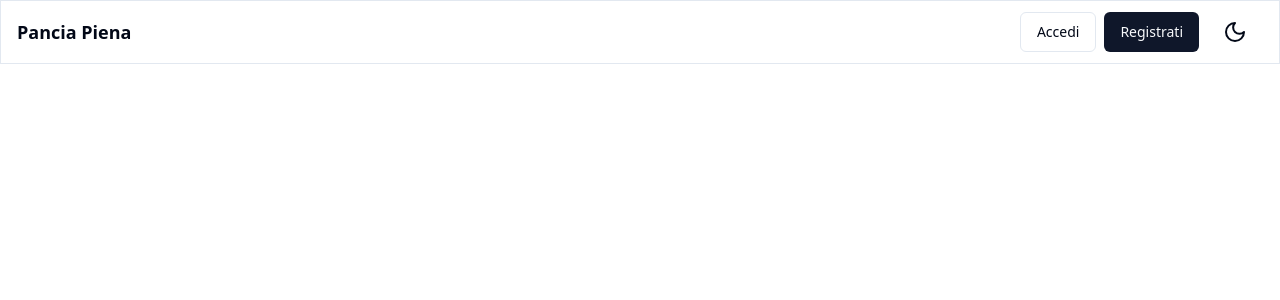
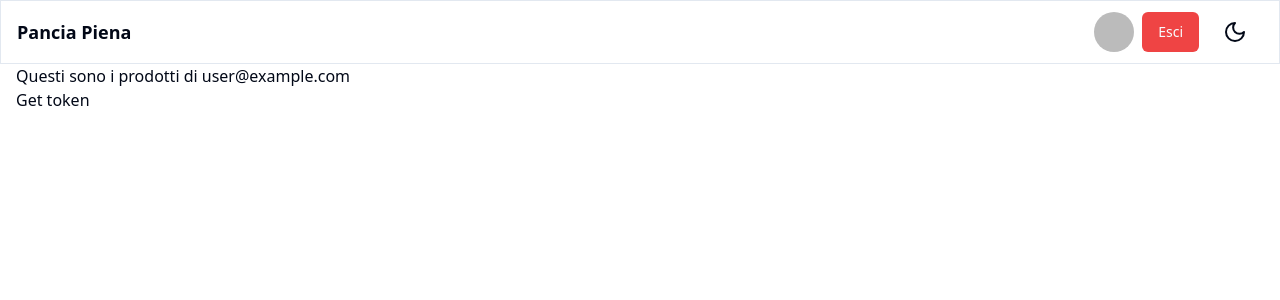
Before and after one commit to peppemig/pancia-piena-fe, a React (Vite) app: page /products in a window 1280 px wide. Shown: the top 300 px of the page. Built offline with nearby package versions, Linux system fonts and the light colour scheme; no server answers; sample sign-in values are in the browser's storage.

Commit message:
added firebase hooks + protected routes

```diff
--- a/package.json
+++ b/package.json
@@ -11,6 +11,7 @@
   },
   "dependencies": {
     "@hookform/resolvers": "^3.3.2",
+    "@radix-ui/react-avatar": "^1.0.4",
     "@radix-ui/react-label": "^2.0.2",
     "@radix-ui/react-navigation-menu": "^1.1.4",
     "@radix-ui/react-separator": "^1.0.3",
@@ -22,6 +23,7 @@
     "lucide-react": "^0.290.0",
     "react": "^18.2.0",
     "react-dom": "^18.2.0",
+    "react-firebase-hooks": "^5.1.1",
     "react-hook-form": "^7.47.0",
     "react-icons": "^4.11.0",
     "react-router-dom": "^6.17.0",
--- a/src/App.tsx
+++ b/src/App.tsx
@@ -4,16 +4,29 @@ import Login from "./pages/Login";
 import Navbar from "./components/navbar/Navbar";
 import Register from "./pages/Register";
 import { ThemeProvider } from "./components/ThemeProvider";
+import { useAuthState } from "react-firebase-hooks/auth";
+import { auth } from "./config/firebaseConfig";
+import LoadingState from "./components/LoadingState";
+import Products from "./pages/Products";
 
 function App() {
+  const [user, loading] = useAuthState(auth);
+  //console.log("LOADING: " + loading);
+  //console.log("USER: " + JSON.stringify(user));
+
+  if (loading) {
+    return <LoadingState />;
+  }
+
   return (
     <ThemeProvider defaultTheme="light" storageKey="vite-ui-theme">
       <BrowserRouter>
-        <Navbar />
+        <Navbar user={user} />
         <Routes>
           <Route path="/" element={<Home />} />
           <Route path="/login" element={<Login />} />
           <Route path="/register" element={<Register />} />
+          <Route path="/products" element={<Products user={user} />} />
         </Routes>
       </BrowserRouter>
     </ThemeProvider>
--- /dev/null
+++ b/src/components/LoadingState.tsx
@@ -0,0 +1,15 @@
+import { Loader2 } from "lucide-react";
+
+export const Icons = {
+  spinner: Loader2,
+};
+
+const LoadingState = () => {
+  return (
+    <div className="fixed top-0 right-0 left-0 bottom-0 flex items-center justify-center">
+      <Icons.spinner className="h-20 w-20 animate-spin" />
+    </div>
+  );
+};
+
+export default LoadingState;
--- a/src/components/navbar/Navbar.tsx
+++ b/src/components/navbar/Navbar.tsx
@@ -4,13 +4,27 @@ import {
   NavigationMenuList,
 } from "@/components/ui/navigation-menu";
 import { Button } from "@/components/ui/button";
+import { Avatar, AvatarFallback, AvatarImage } from "@/components/ui/avatar";
 import { Moon, Sun } from "lucide-react";
 import { buttonVariants } from "@/components/ui/button";
-import { Link } from "react-router-dom";
+import { Link, useNavigate } from "react-router-dom";
 import { useTheme } from "../ThemeProvider";
+import { logOut } from "../../config/firebaseConfig";
+import { User } from "firebase/auth";
 
-const Navbar = () => {
+type NavbarProps = {
+  user: User | null | undefined;
+};
+
+const Navbar = ({ user }: NavbarProps) => {
   const { theme, setTheme } = useTheme();
+  const navigate = useNavigate();
+
+  const onLogout = () => {
+    logOut();
+    navigate("/");
+  };
+
   return (
     <div className="w-full border h-16 flex items-center justify-center">
       <div className="container-custom flex justify-between items-center">
@@ -19,6 +33,26 @@ const Navbar = () => {
         </Link>
         <NavigationMenu>
           <NavigationMenuList className="flex gap-1">
+            {user ? (
+              <>
+                <NavigationMenuItem>
+                  <Avatar>
+                    <AvatarImage
+                      src={user.photoURL === null ? "" : user.photoURL}
+                    />
+                    <AvatarFallback>
+                      {user.email?.charAt(0).toUpperCase()}
+                    </AvatarFallback>
+                  </Avatar>
+                </NavigationMenuItem>
+                <NavigationMenuItem>
+                  <Button onClick={onLogout} variant="destructive">
+                    Esci
+                  </Button>
+                </NavigationMenuItem>
+              </>
+            ) : (
+              <>
                 <NavigationMenuItem>
                   <Link
                     to="/login"
@@ -35,6 +69,8 @@ const Navbar = () => {
                     Registrati
                   </Link>
                 </NavigationMenuItem>
+              </>
+            )}
             <Button
               variant="ghost"
               onClick={() => {
--- /dev/null
+++ b/src/components/ui/avatar.tsx
@@ -0,0 +1,48 @@
+import * as React from "react"
+import * as AvatarPrimitive from "@radix-ui/react-avatar"
+
+import { cn } from "@/lib/utils"
+
+const Avatar = React.forwardRef<
+  React.ElementRef<typeof AvatarPrimitive.Root>,
+  React.ComponentPropsWithoutRef<typeof AvatarPrimitive.Root>
+>(({ className, ...props }, ref) => (
+  <AvatarPrimitive.Root
+    ref={ref}
+    className={cn(
+      "relative flex h-10 w-10 shrink-0 overflow-hidden rounded-full",
+      className
+    )}
+    {...props}
+  />
+))
+Avatar.displayName = AvatarPrimitive.Root.displayName
+
+const AvatarImage = React.forwardRef<
+  React.ElementRef<typeof AvatarPrimitive.Image>,
+  React.ComponentPropsWithoutRef<typeof AvatarPrimitive.Image>
+>(({ className, ...props }, ref) => (
+  <AvatarPrimitive.Image
+    ref={ref}
+    className={cn("aspect-square h-full w-full", className)}
+    {...props}
+  />
+))
+AvatarImage.displayName = AvatarPrimitive.Image.displayName
+
+const AvatarFallback = React.forwardRef<
+  React.ElementRef<typeof AvatarPrimitive.Fallback>,
+  React.ComponentPropsWithoutRef<typeof AvatarPrimitive.Fallback>
+>(({ className, ...props }, ref) => (
+  <AvatarPrimitive.Fallback
+    ref={ref}
+    className={cn(
+      "flex h-full w-full items-center justify-center rounded-full bg-muted",
+      className
+    )}
+    {...props}
+  />
+))
+AvatarFallback.displayName = AvatarPrimitive.Fallback.displayName
+
+export { Avatar, AvatarImage, AvatarFallback }
--- a/src/config/firebaseConfig.ts
+++ b/src/config/firebaseConfig.ts
@@ -64,4 +64,5 @@ export {
   registerWithEmailAndPassword,
   logOut,
   sendPasswordReset,
+  auth,
 };
--- /dev/null
+++ b/src/pages/Products.tsx
@@ -0,0 +1,27 @@
+import { User } from "firebase/auth";
+import { Navigate } from "react-router-dom";
+
+type ProductsProps = {
+  user: User | null | undefined;
+};
+
+const Products = ({ user }: ProductsProps) => {
+  if (!user) {
+    return <Navigate to="/" replace />;
+  }
+
+  const getToken = async () => {
+    const token = await user.getIdToken();
+    console.log(token);
+    return token;
+  };
+
+  return (
+    <div className="container-custom">
+      <p>Questi sono i prodotti di {user.email}</p>
+      <button onClick={getToken}>Get token</button>
+    </div>
+  );
+};
+
+export default Products;
```
Also changed, not shown: 1 other file (tests, documents, lock files or other folders). Lines whose indentation alone changed are shown as unchanged.
